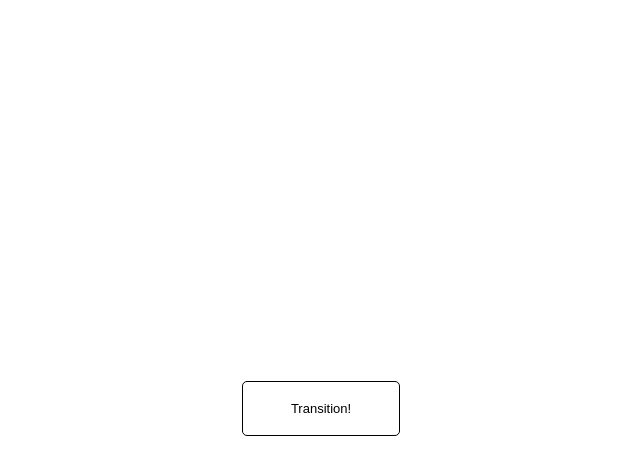
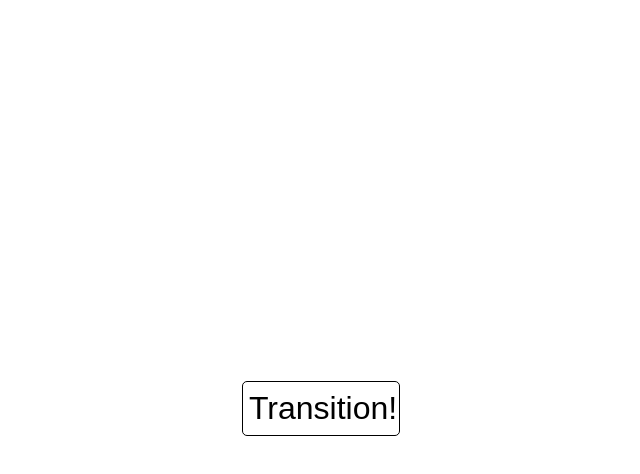
Before and after one commit to deanwagner/odin_project, a plain HTML site: page css-exercises/animation/01-button-hover/index.html in a window 1280 px wide. In both pictures the pointer is over the button "Transition!". Shown: the whole page, without its empty margins (327-967 px from the left). Drawn offline with Linux system fonts and the light colour scheme.

Commit message:
exercise

```diff
--- a/css-exercises/animation/01-button-hover/style.css
+++ b/css-exercises/animation/01-button-hover/style.css
@@ -17,4 +17,11 @@ button {
   color: black;
   font-size: small;
   text-align: center;
+
+  cursor: pointer;
+  transition: font-size 1s ease-out 0.25s;
 }
+
+button:hover {
+  font-size: 2em;
+}
```
